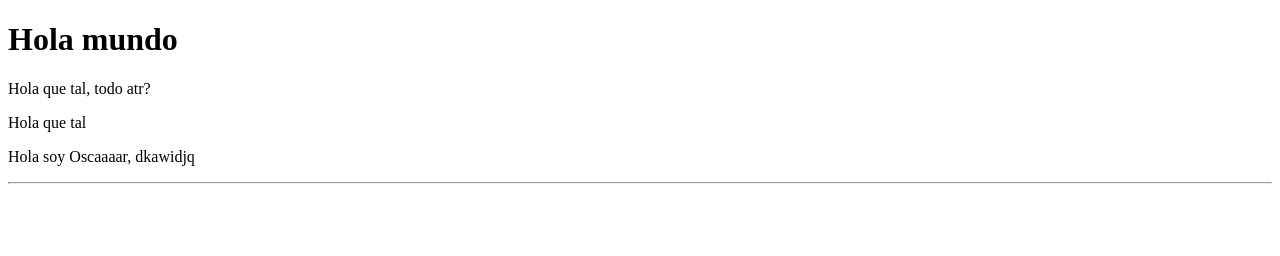
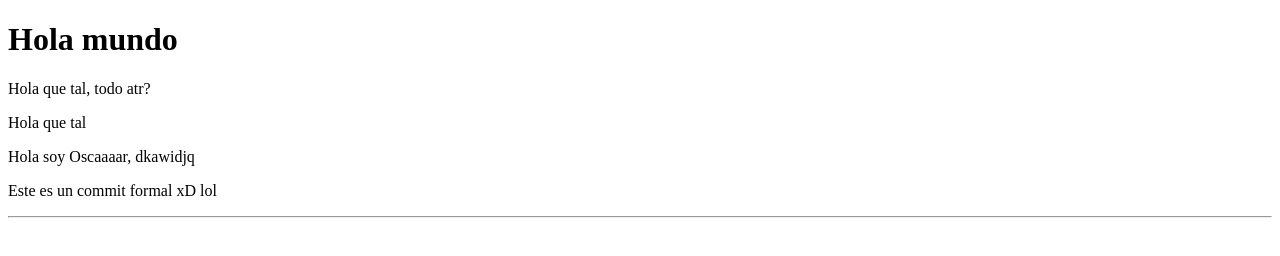
Before and after one commit to DasYerman/VS-Console-team-practice, a plain HTML site: page index.html in a window 1280 px wide. Drawn offline with Linux system fonts and the light colour scheme.

Commit message:
Se agrega Commit Formal Oscar

```diff
--- a/index.html
+++ b/index.html
@@ -11,6 +11,7 @@
     <p>Hola que tal, todo atr?</p>
     <p>Hola que tal</p>
     <p>Hola soy Oscaaaar, dkawidjq</p>
+    <p>Este es un commit formal xD lol</p>
     <hr>
 </body>
 </html>
```
